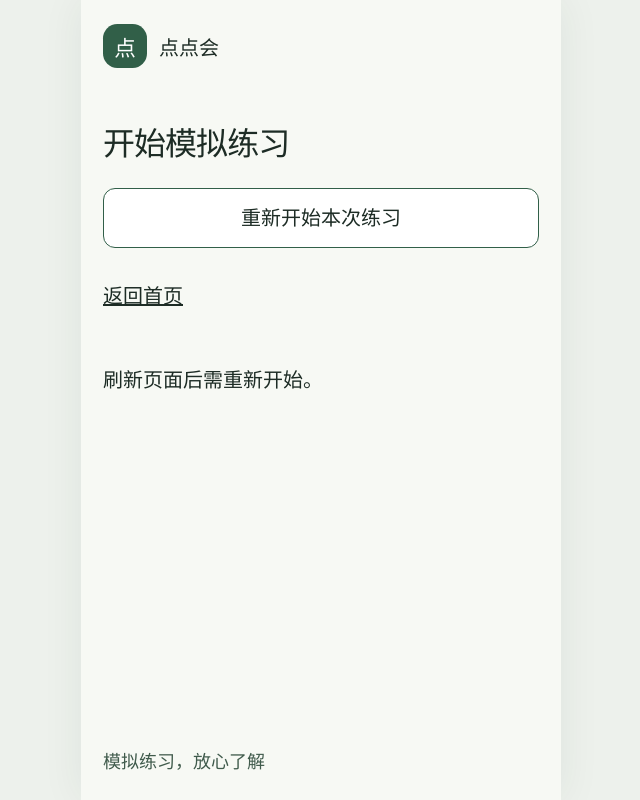
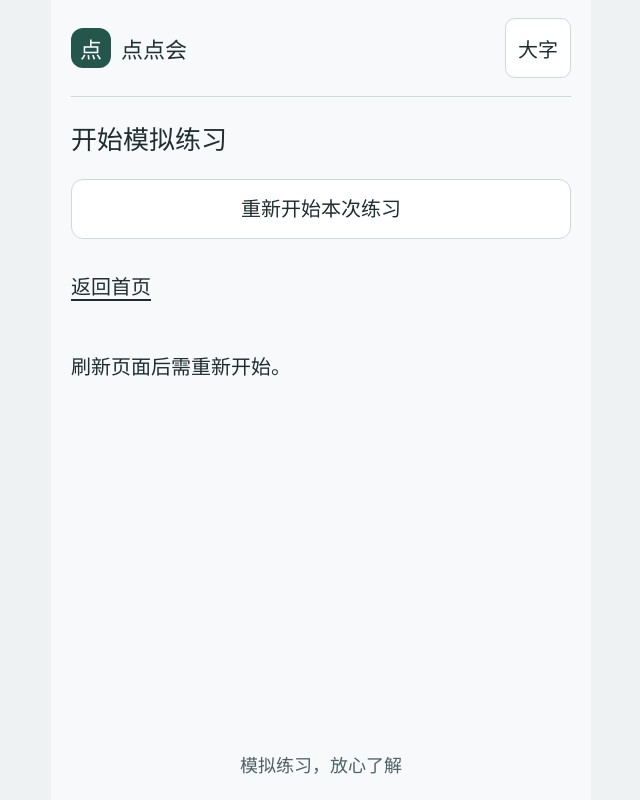
Before and after one commit to Baxxhy/ddh, a React (Vite) app in the folder frontend/: page /practice/1 in a window 1280 px wide. Shown: the whole page, without its empty margins (319-959 px from the left). Built offline with nearby package versions, Linux system fonts and the light colour scheme.

Commit message:
feat: establish accessible visual tokens and large-text control

```diff
--- a/frontend/src/App.tsx
+++ b/frontend/src/App.tsx
@@ -1,8 +1,11 @@
+import { useEffect, useState } from 'react'
 import { Link, Route, Routes } from 'react-router'
 import { Practice } from './pages/Practice'
 import { PracticeProvider } from './components/PracticeProvider'
 import { Scenarios } from './pages/Scenarios'
 function App() {
-  return <PracticeProvider><div className="app-shell"><header className="app-header"><span className="brand-mark" aria-hidden="true">点</span><span>点点会</span></header><main className="content"><Routes><Route path="/practice/:id" element={<Practice />} /><Route path="/" element={<Scenarios />} /><Route path="/scenarios/:id" element={<Scenarios key={location.pathname} />} /><Route path="*" element={<><h1>没有找到这个页面</h1><Link className="back-link" to="/">返回首页</Link></>} /></Routes></main><footer className="app-footer">模拟练习，放心了解</footer></div></PracticeProvider>
+  const [large,setLarge]=useState(false)
+  useEffect(()=>{document.documentElement.dataset.textSize=large?'large':'normal'},[large])
+  return <PracticeProvider><div className="app-shell"><header className="app-header"><span className="brand"><span className="brand-mark" aria-hidden="true">点</span><span>点点会</span></span><button className="text-size-button" aria-pressed={large} onClick={()=>setLarge(value=>!value)}>大字</button></header><main className="content"><Routes><Route path="/practice/:id" element={<Practice />} /><Route path="/" element={<Scenarios />} /><Route path="/scenarios/:id" element={<Scenarios key={location.pathname} />} /><Route path="*" element={<><h1>没有找到这个页面</h1><Link className="back-link" to="/">返回首页</Link></>} /></Routes></main><footer className="app-footer">模拟练习，放心了解</footer></div></PracticeProvider>
 }
 export default App
--- /dev/null
+++ b/frontend/src/components/ActionButton.tsx
@@ -0,0 +1,4 @@
+import type { ButtonHTMLAttributes, ReactNode } from 'react'
+export function ActionButton({children,variant='',className='',...props}: ButtonHTMLAttributes<HTMLButtonElement> & {variant?: 'primary'|'secondary'|''; children: ReactNode}) {
+ return <button type="button" {...props} className={`action-button ${variant} ${className}`}>{children}</button>
+}
--- a/frontend/src/styles.css
+++ b/frontend/src/styles.css
@@ -1,114 +1,83 @@
 :root {
   font-family: "Times New Roman", "Microsoft YaHei", system-ui, serif;
-  color: #1d2c25;
-  background: #edf1ec;
-  font-synthesis: none;
-  text-rendering: optimizeLegibility;
-  -webkit-font-smoothing: antialiased;
+  --page: #eff2f3; --surface: #fff; --canvas: #f7f9fa;
+  --primary: #24564b; --text: #202e30; --muted: #4d6063; --border: #ced9dc;
+  --success: #245b3d; --error: #8b2924; --error-bg: #fff1ec; --info-bg: #edf4f5;
+  color: var(--text); background: var(--page); font-synthesis: none;
+  text-rendering: optimizeLegibility; -webkit-font-smoothing: antialiased;
 }
-
+:root[data-text-size="large"] { font-size: 125%; }
 * { box-sizing: border-box; }
-
 body { margin: 0; }
-
-button { font: inherit; }
-
-.app-shell {
-  min-height: 100dvh;
-  max-width: 30rem;
-  margin-inline: auto;
-  padding: calc(env(safe-area-inset-top) + 1.5rem) 22px calc(env(safe-area-inset-bottom) + 1.5rem);
-  background: #f7f9f4;
-  display: flex;
-  flex-direction: column;
-}
-
-.app-header {
-  display: flex;
-  align-items: center;
-  gap: .75rem;
-  font-size: 1.25rem;
-  font-weight: 700;
-}
-
-.brand-mark {
-  width: 2.75rem;
-  height: 2.75rem;
-  border-radius: .9rem;
-  display: grid;
-  place-items: center;
-  background: #315f48;
-  color: #fff;
-  font-size: 1.35rem;
-}
-
-.content { flex: 1; padding-top: 3.5rem; }
-
-h1 { font-size: 2rem; line-height: 1.25; margin: 0; letter-spacing: -.03em; }
-
-.intro { margin: .8rem 0 2.5rem; color: #405b4c; font-size: 1.25rem; line-height: 1.5; }
-
-.scenario-list { list-style: none; padding: 0; margin: 0; }
-
-.scenario-item {
-  display: grid;
-  grid-template-columns: max-content minmax(0, 1fr);
-  gap: 12px;
-  padding: 1.4rem 0;
-  border-top: 1px solid #cbd7cb;
-}
-
-.scenario-number { color: #315f48; font-size: 1.25rem; line-height: 1.35; font-weight: 700; }
-
-.scenario-item h2 { font-size: 1.5rem; line-height: 1.3; margin: 0; }
-
-.scenario-item p { font-size: 1.25rem; line-height: 1.55; margin: .5rem 0 1rem; color: #405b4c; }
-
-.coming-soon { font-size: 1.25rem; font-weight: 650; color: #315f48; }
-
-.state-message, .state-panel { font-size: 1.25rem; line-height: 1.55; }
-
-.state-panel p { margin: 0 0 1.2rem; }
-
-.state-panel button {
-  min-height: 3.75rem;
-  padding: .65rem 1.5rem;
-  border: 0;
-  border-radius: .9rem;
-  background: #315f48;
-  color: #fff;
-  font-weight: 700;
-  cursor: pointer;
-}
-
-.state-panel button:focus-visible { outline: 3px solid #d79021; outline-offset: 3px; }
-
-.app-footer { color: #405b4c; font-size: 1.125rem; line-height: 1.5; padding-top: 2rem; }
-
-@media (min-width: 40rem) {
-  .app-shell { box-shadow: 0 0 2.5rem #23372812; }
-}
-
+button, input { font: inherit; }
+button, a, input { -webkit-tap-highlight-color: transparent; }
 a { color: inherit; }
-.scenario-list { margin-top: 2rem; }
-.scenario-item { color: inherit; text-decoration: none; grid-template-columns: 38px minmax(0,1fr) 24px; align-items: start; min-height: 100px; }
-.scenario-item strong { font-size: 1.5rem; line-height: 1.4; display: block; }
-.summary { display: block; margin-top: .5rem; font-size: 1.25rem; line-height: 1.6; color: #405b4c; }
-.scenario-icon { padding-top: .2rem; color: #315f48; }
-a:focus-visible, button:focus-visible { outline: 3px solid #915d10; outline-offset: 4px; }
-.back-link { display: flex; align-items: center; gap: 12px; min-height: 60px; font-size: 1.25rem; width: fit-content; margin-bottom: 1rem; }
-.detail p, main > p { font-size: 1.25rem; line-height: 1.6; }
-.detail h2 { font-size: 1.5rem; line-height: 1.4; margin-top: 2rem; }
-.detail .coming-soon { border-top: 1px solid #cbd7cb; padding-top: 1.5rem; margin-top: 2rem; }
-
-.practice-actions { display: grid; gap: 16px; margin-block: 1.5rem; }
+button, a { touch-action: manipulation; }
+button { cursor: pointer; }
+button:disabled { cursor: wait; opacity: .65; }
+:focus-visible { outline: 3px solid #8b5409; outline-offset: 4px; }
+h1:focus, [role="alert"]:focus { outline: none; }
+h1, h2, h3, p { overflow-wrap: anywhere; }
+h1 { margin: 0; font-size: 1.625rem; line-height: 1.4; }
+h2, h3 { margin: 0; font-size: 1.375rem; line-height: 1.45; }
+p { font-size: 1.25rem; line-height: 1.6; margin: 0; }
+.app-shell { max-width: 540px; min-height: 100dvh; margin: auto; padding: env(safe-area-inset-top) 20px env(safe-area-inset-bottom); background: var(--canvas); display: flex; flex-direction: column; }
+.app-header { display: flex; align-items: center; justify-content: space-between; gap: 12px; padding-block: 18px; border-bottom: 1px solid var(--border); }
+.brand { display: flex; align-items: center; gap: 10px; font-size: 1.375rem; font-weight: bold; }
+.brand-mark { display: grid; place-items: center; flex-shrink: 0; width: 40px; height: 40px; border-radius: 12px; color: white; background: var(--primary); }
+.text-size-button { min-height: 60px; min-width: 60px; padding: 8px 12px; border: 1px solid var(--border); border-radius: 10px; background: var(--surface); color: var(--text); font-size: 1.25rem; }
+.text-size-button[aria-pressed="true"] { border-color: var(--primary); background: #e3efea; }
+.content { flex: 1; padding-block: 26px 20px; min-width: 0; }
+.app-footer { font-size: 1.125rem; line-height: 1.5; color: var(--muted); padding-block: 20px; text-align: center; }
+.back-link { display: inline-flex; align-items: center; gap: 10px; min-height: 60px; margin-bottom: 16px; font-size: 1.25rem; text-underline-offset: 5px; }
+.scenario-list { list-style: none; margin: 24px 0 0; padding: 0; display: grid; gap: 16px; }
+.scenario-item { display: grid; grid-template-columns: 48px minmax(0,1fr) 20px; gap: 14px; align-items: start; min-height: 120px; border: 1px solid var(--border); border-radius: 16px; padding: 22px 16px; background: var(--surface); text-decoration: none; }
+.scenario-item strong { font-size: 1.5rem; line-height: 1.4; }
+.summary { display: block; margin-top: 8px; color: var(--muted); font-size: 1.25rem; line-height: 1.6; }
+.scenario-icon { display: grid; place-items: center; width: 48px; height: 48px; border-radius: 12px; color: var(--primary); background: #e6efeb; }
+.scenario-item > svg { margin-top: 8px; }
+.intro-panel { display: grid; gap: 24px; margin-top: 24px; }
+.task-box { padding: 20px; background: var(--info-bg); border-left: 4px solid var(--primary); border-radius: 4px 12px 12px 4px; }
+.task-box h2 { margin-bottom: 8px; }
+.detail-notice { color: var(--muted); display: flex; align-items: flex-start; gap: 10px; }
+.detail-notice svg { flex-shrink: 0; margin-top: 6px; }
+.action-button, .state-panel button { min-height: 60px; min-width: 60px; width: 100%; padding: 14px 16px; border: 1px solid var(--border); border-radius: 12px; background: var(--surface); color: var(--text); font-size: 1.25rem; line-height: 1.5; text-align: center; overflow-wrap: anywhere; }
+.action-button.primary { background: var(--primary); color: #fff; border-color: var(--primary); font-weight: bold; }
+.action-button.secondary { border-color: var(--primary); color: var(--primary); }
+.action-button[aria-pressed="true"] { border: 2px solid var(--primary); background: #e7f1ec; }
+.action-button .button-content { display: flex; justify-content: center; align-items: center; gap: 12px; }
+.action-button svg { flex-shrink: 0; }
+.practice-actions { display: grid; gap: 16px; margin-block: 20px; }
 .practice-actions [role="group"], .practice-actions form { display: grid; gap: 16px; }
-.practice-actions button { min-height: 60px; width: 100%; border: 1px solid #315f48; border-radius: 12px; padding: 14px; font: inherit; font-size: 1.25rem; line-height: 1.5; color: #1d2c25; background: #fff; cursor: pointer; overflow-wrap: anywhere; }
-.practice-actions button:disabled { opacity: .6; cursor: wait; }
-.practice-actions input { width: 100%; min-width: 0; min-height: 60px; font: inherit; font-size: 1.375rem; border: 2px solid #315f48; border-radius: 8px; padding: 12px; }
-.practice p, .practice dt, .practice dd, .practice-actions label { font-size: 1.25rem; line-height: 1.6; }
-.practice dd { margin: 0 0 1rem; font-weight: bold; }
-.practice dl { border-block: 1px solid #cbd7cb; padding-block: 1rem; }
-.simulation-badge, .simulation-notice { color: #405b4c; }
-.demo-code { border: 3px dashed #315f48; text-align: center; padding: 20px; margin-block: 20px; }
-h1:focus { outline: none; }
+.practice-actions button:not(.action-button) { min-height: 60px; min-width: 60px; border: 1px solid var(--border); border-radius: 12px; padding: 14px; background: var(--surface); color: var(--text); font-size: 1.25rem; line-height: 1.5; }
+.practice-actions input { width: 100%; min-width: 0; min-height: 72px; border: 2px solid var(--primary); border-radius: 10px; padding: 14px; color: var(--text); background: var(--surface); font-size: 1.625rem; }
+.practice-actions label { font-size: 1.25rem; line-height: 1.6; }
+.feedback { display: flex; gap: 12px; border: 1px solid #d7aaa2; background: var(--error-bg); color: var(--error); padding: 16px; border-radius: 12px; margin-block: 20px; }
+.feedback svg { flex-shrink: 0; margin-top: 5px; }
+.state-panel { margin-top: 20px; }
+.state-panel p, .state-message { margin-block: 20px; }
+.practice-heading { display: grid; gap: 12px; margin-block: 18px; }
+.scene-name { font-size: 1.25rem; color: var(--muted); }
+.step-progress { display: grid; gap: 8px; margin-block: 16px; }
+.step-progress p { color: var(--muted); }
+.step-progress progress { width: 100%; height: 10px; accent-color: var(--primary); }
+.task { font-size: 1.25rem; line-height: 1.6; }
+.practice .task-box { margin-block: 20px; }
+.simulation-panel { border: 1px solid var(--border); border-radius: 18px; background: var(--surface); overflow: hidden; margin-top: 24px; }
+.simulation-header { padding: 16px 20px; display: flex; align-items: center; gap: 12px; color: var(--scene, var(--primary)); border-bottom: 1px solid var(--border); background: var(--scene-bg, #edf4f1); font-size: 1.25rem; font-weight: bold; }
+.simulation-header svg { flex-shrink: 0; }
+.simulation-content { padding: 20px; }
+.simulation-content > h2 { margin-bottom: 16px; }
+.simulation-notice { font-size: 1.125rem; line-height: 1.6; color: var(--muted); margin-block: 20px; }
+.practice-navigation { border-top: 1px solid var(--border); padding-top: 20px; display: grid; gap: 16px; margin-top: 24px; }
+.secondary-navigation { display: grid; grid-template-columns: repeat(2,minmax(0,1fr)); gap: 12px; }
+.selected-summary { margin: 0; }
+.selected-summary > div { padding-block: 16px; border-bottom: 1px solid var(--border); display: grid; gap: 8px; }
+.selected-summary > div:last-child { border-bottom: 0; }
+.selected-summary dt { font-size: 1.25rem; line-height: 1.5; color: var(--muted); }
+.selected-summary dd { font-size: 1.375rem; line-height: 1.6; margin: 0; font-weight: bold; overflow-wrap: anywhere; }
+.result-summary { padding-top: 24px; }
+.result-icon { display: grid; place-items: center; width: 72px; height: 72px; background: #e7f1e9; border-radius: 50%; color: var(--success); margin-bottom: 20px; }
+.result-summary > p { margin-block: 18px; }
+@media (prefers-reduced-motion: reduce) { *, *::before, *::after { scroll-behavior: auto !important; animation: none !important; transition: none !important; } }
+@media (max-width: 380px) { .app-shell { padding-inline: 16px; } .scenario-item { grid-template-columns: 38px minmax(0,1fr) 18px; gap: 10px; padding-inline: 12px; } .scenario-icon { width: 38px; height: 44px; } }
```
Also changed, not shown: frontend/src/components/FeedbackMessage.tsx (added, +7 -0 lines).
